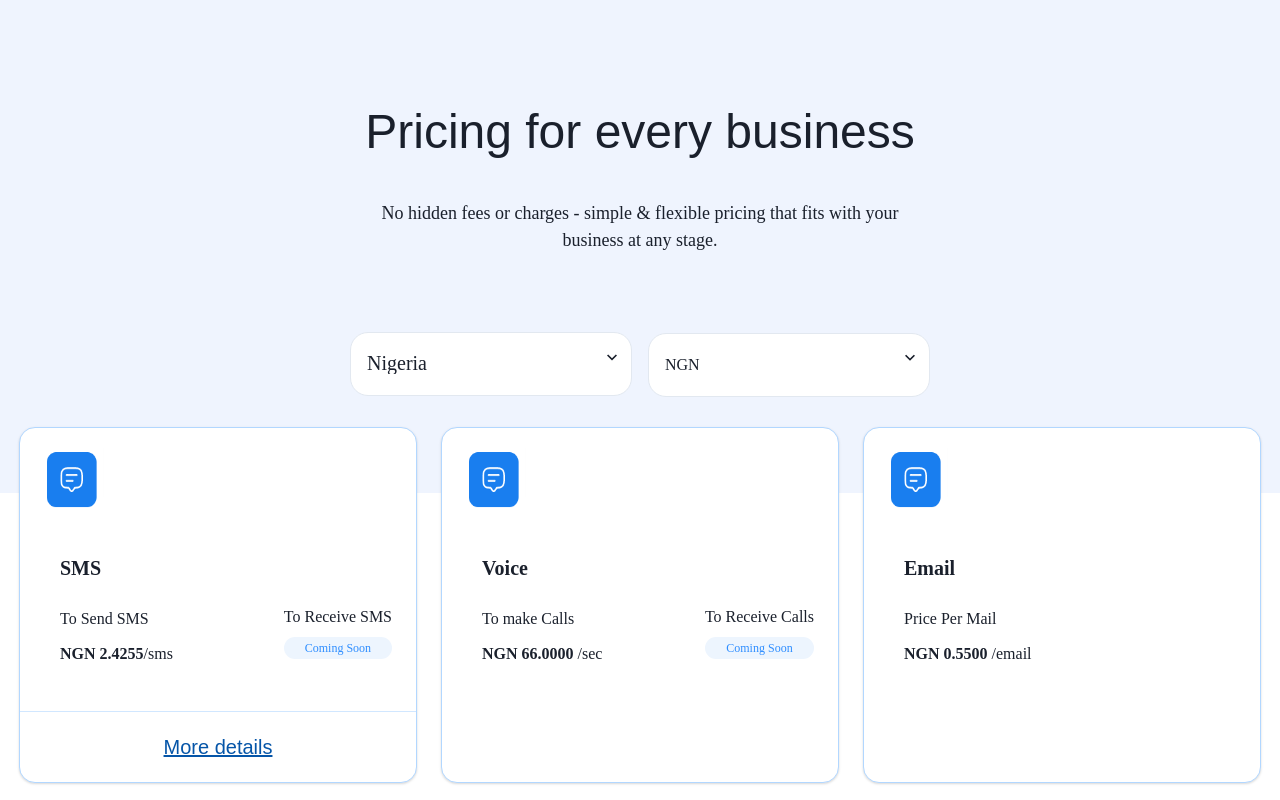
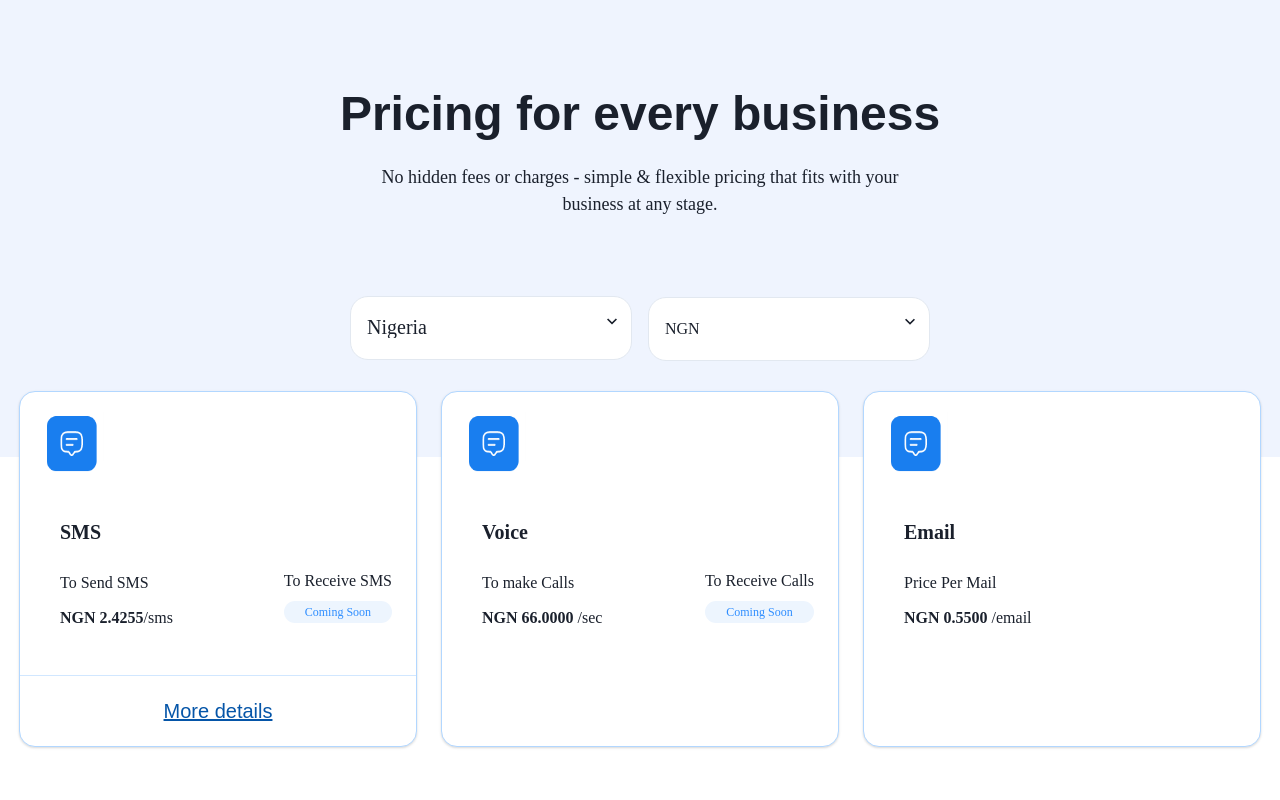
Before and after one commit to olatunde1/sendchamp, a React (Create React App) app: page / in a window 1280 px wide. Shown: the top 800 px of the page. Built offline with nearby package versions, Linux system fonts and the light colour scheme.

Commit message:
Hero page update

```diff
--- a/src/components/Hero.js
+++ b/src/components/Hero.js
@@ -7,9 +7,10 @@ const Hero = () => {
     <Box className='hero'  textAlign="center" fontSize="48px" paddingBottom={'6rem'} paddingTop='96px' >
         <Container>
         <Text
-        fontSize='48px'
-        fontWeight='500'
-        fontFamily={'HafferXH,sans-serif'}
+        fontSize={{md:'48px', base:'32px'}}
+        fontWeight='600'
+        lineHeight={{base: '36px'}}
+        fontFamily={'HafferXH,sans-serif '}
         fontStyle='normal'
         paddingBottom={'32px'}>
           Pricing for every business
```
